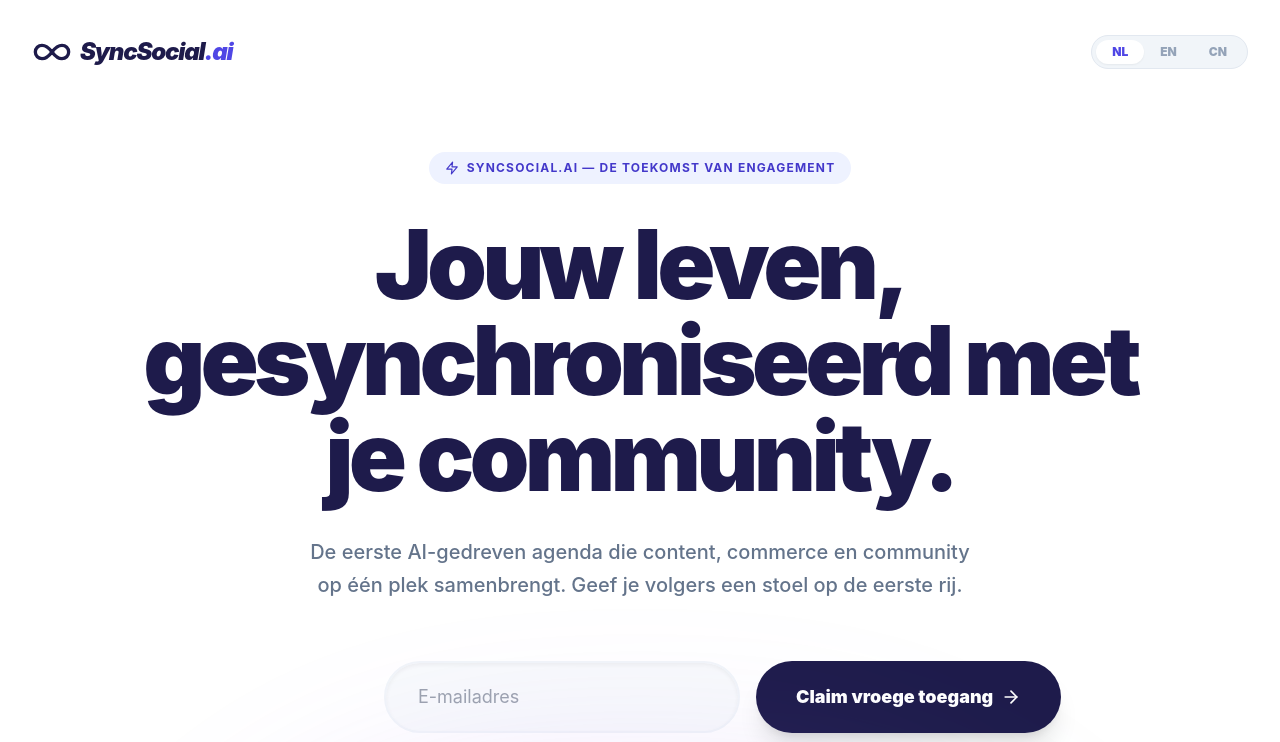
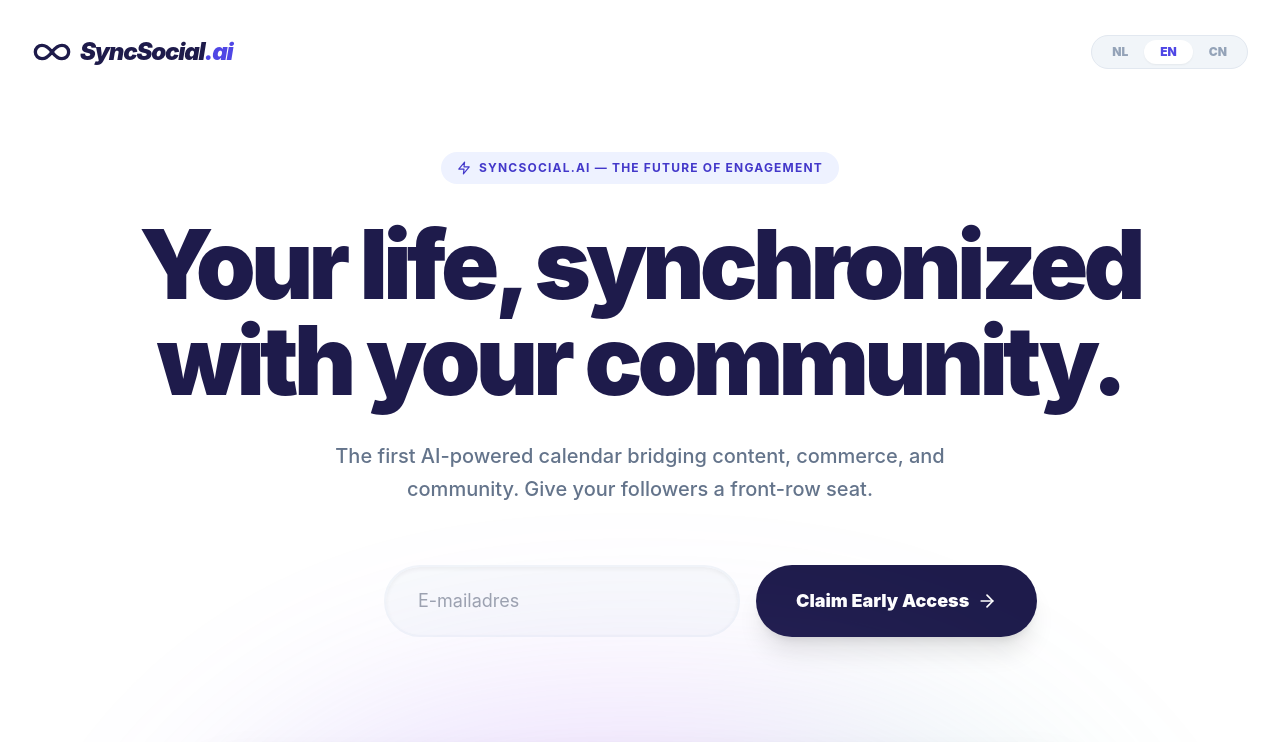
Before and after one commit to JoSync/syncsocial-web, a Next.js app: page / in a window 1280 px wide. Shown: the top 742 px of the page. Built offline with nearby package versions, Linux system fonts and the light colour scheme.

Commit message:
Update page.js

```diff
--- a/app/page.js
+++ b/app/page.js
@@ -3,7 +3,7 @@ import React, { useState, useEffect } from 'react';
 import { Calendar, ShoppingBag, Globe, Zap, Infinity, ArrowRight, CheckCircle2, Clock, DollarSign, ChevronRight } from 'lucide-react';
 
 export default function LandingPage() {
-  const [lang, setLang] = useState('NL');
+  const [lang, setLang] = useState('EN');
   const [currentSlide, setCurrentSlide] = useState(0);
   const [email, setEmail] = useState('');
   const [isSubmitted, setIsSubmitted] = useState(false);
```
